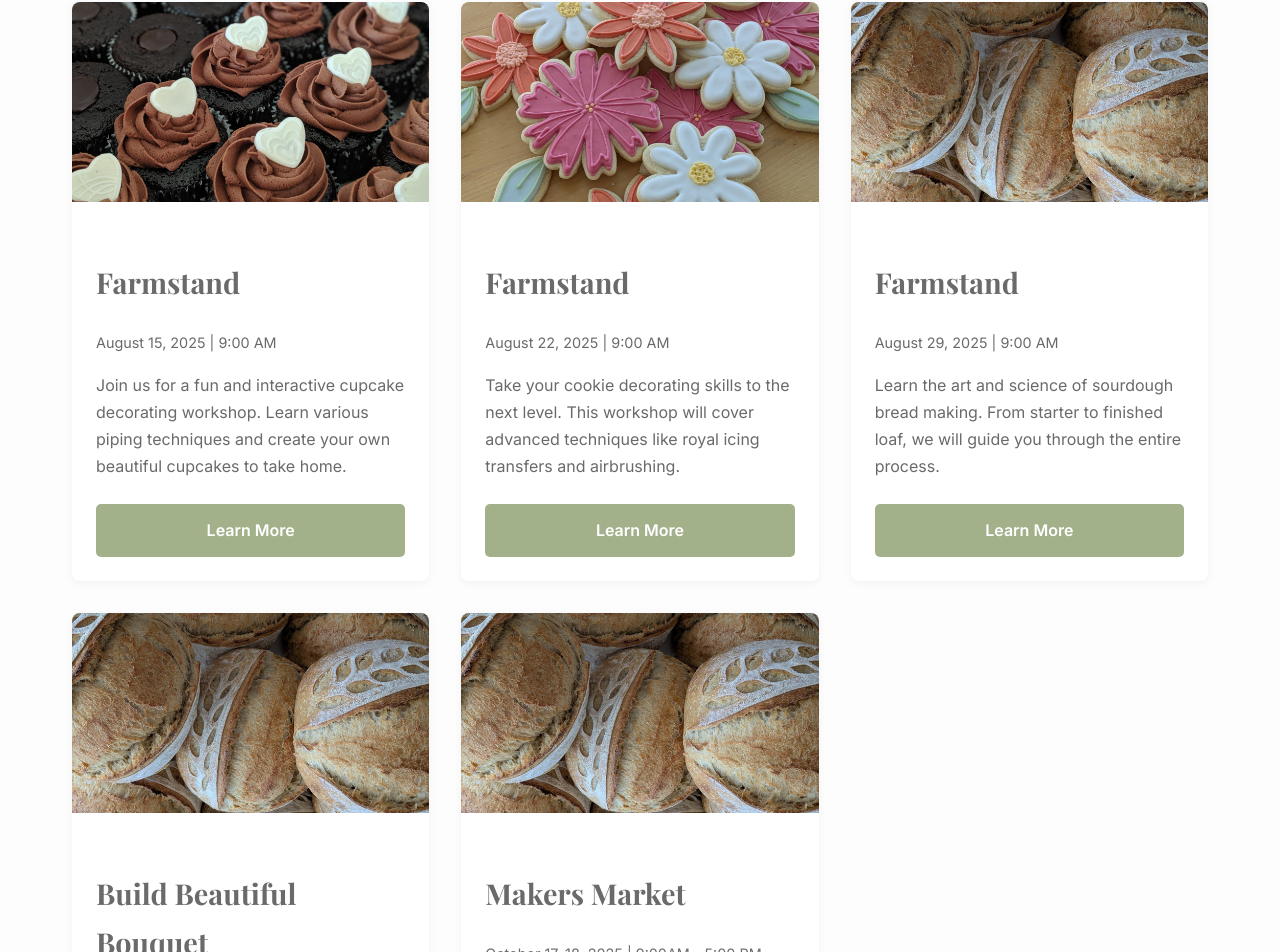
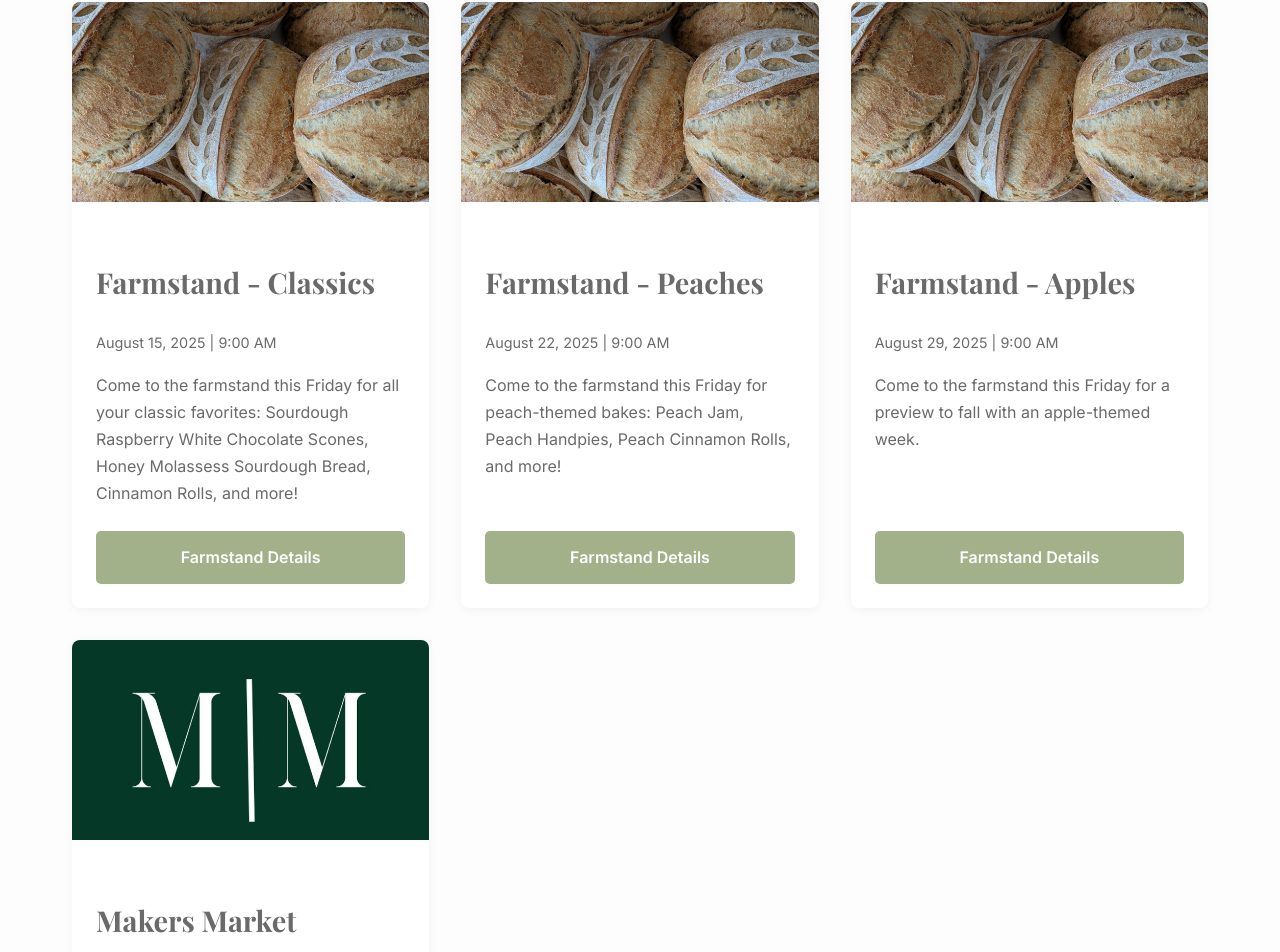
Before and after one commit to madeonmanning/madeonmanning.github.io, a React (Vite) app: page /events in a window 1280 px wide. Shown: the part 257-1209 px from the top of the page. Built offline with nearby package versions, Linux system fonts and the light colour scheme; a web font is replaced by a local one.

Commit message:
add custom events

```diff
--- a/src/pages/Events.jsx
+++ b/src/pages/Events.jsx
@@ -7,53 +7,53 @@ function Events() {
   const events = [
     {
       id: 1,
-      image: '/cupcake-1.jpg',
+      image: '/bulk-baking-1.jpg',
       date: 'August 15, 2025',
       time: '9:00 AM',
-      title: 'Farmstand',
-      description: 'Join us for a fun and interactive cupcake decorating workshop. Learn various piping techniques and create your own beautiful cupcakes to take home.',
+      title: 'Farmstand - Classics',
+      description: 'Come to the farmstand this Friday for all your classic favorites: Sourdough Raspberry White Chocolate Scones, Honey Molassess Sourdough Bread, Cinnamon Rolls, and more!',
       link: './farmstand',
-      linkText: 'Learn More'
+      linkText: 'Farmstand Details'
     },
     {
       id: 2,
-      image: '/sugar-cookie-1.jpg',
+      image: '/bulk-baking-1.jpg',
       date: 'August 22, 2025',
       time: '9:00 AM',
-      title: 'Farmstand',
-      description: 'Take your cookie decorating skills to the next level. This workshop will cover advanced techniques like royal icing transfers and airbrushing.',
-      link: '#',
-      linkText: 'Learn More'
+      title: 'Farmstand - Peaches',
+      description: 'Come to the farmstand this Friday for peach-themed bakes: Peach Jam, Peach Handpies, Peach Cinnamon Rolls, and more!',
+      link: './farmstand',
+      linkText: 'Farmstand Details'
     },
     {
       id: 3,
       image: '/bulk-baking-1.jpg',
       date: 'August 29, 2025',
       time: '9:00 AM',
-      title: 'Farmstand',
-      description: 'Learn the art and science of sourdough bread making. From starter to finished loaf, we will guide you through the entire process.',
-      link: '#',
-      linkText: 'Learn More'
+      title: 'Farmstand - Apples',
+      description: 'Come to the farmstand this Friday for a preview to fall with an apple-themed week.',
+      link: './farmstand',
+      linkText: 'Farmstand Details'
     },
-    {
+    /*{
       id: 4,
-      image: '/bulk-baking-1.jpg',
-      date: 'September 10, 2025',
-      time: '6:00 PM - 7:30 PM',
-      title: 'Build Beautiful Bouquet',
-      description: 'Learn the art and science of sourdough bread making. From starter to finished loaf, we will guide you through the entire process.',
+      image: '/events-flowers.jpg',
+      date: 'September 13, 2025',
+      time: '9:00 AM - 11:00 AM',
+      title: 'Backyard Bouquet Building',
+      description: 'Come to my backyard to build your own bouquet using our end of summer blooms. Follow link below to sign up. Space is limited.',
       link: '#',
       linkText: 'Sign Up'
-    },
+    },*/
     {
       id: 5,
-      image: '/bulk-baking-1.jpg',
-      date: 'October 17-18, 2025',
-      time: '9:00AM - 5:00 PM',
+      image: '/events-mm.jpg',
+      date: 'October 24, 2025: 10:00 AM - 6:00 PM',
+      time: 'October 25, 2025: 9:00 AM - 4:00 PM',
       title: 'Makers Market',
-      description: 'Learn the art and science of sourdough bread making. From starter to finished loaf, we will guide you through the entire process.',
+      description: 'Join us for a celebration of local artisans and unique crafts. Discover handmade goods, delicious food, and more.',
       link: '#',
-      linkText: 'Sign Up'
+      linkText: 'Details Coming Soon'
     }
   ];
 
```
Also changed, not shown: public/events-flowers.jpg (added), public/events-mm.jpg (added).
